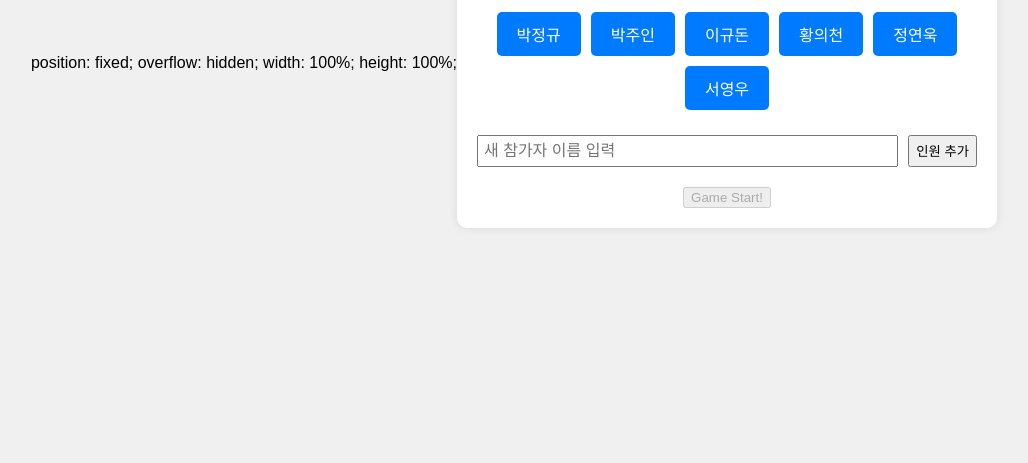
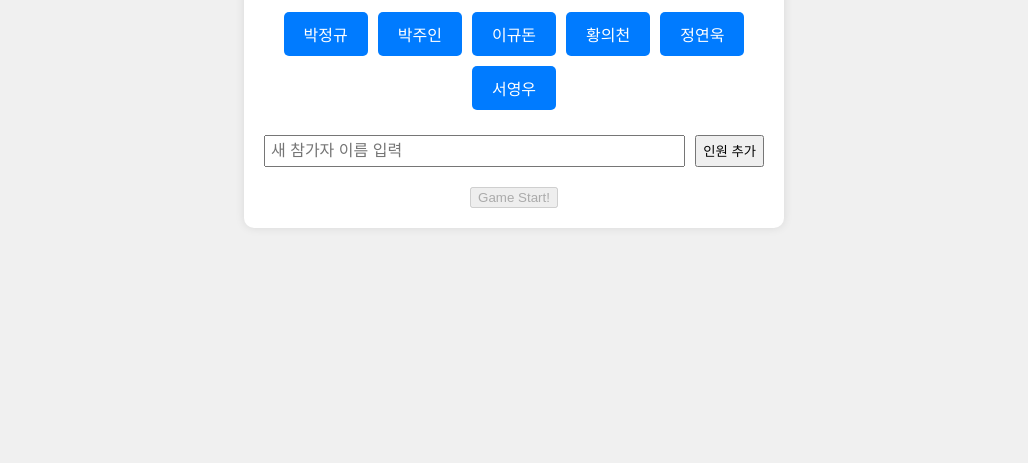
Before and after one commit to Yeongwoo7241/reaction, a plain HTML site: page index.html in a window 1280 px wide. Shown: the part 337-800 px from the top of the page, without its empty margins (126-1154 px from the left). Drawn offline with Linux system fonts and the light colour scheme.

Commit message:
Update index.html

```diff
--- a/index.html
+++ b/index.html
@@ -7,10 +7,6 @@
     <link rel="stylesheet" href="styles.css">
 </head>
 <body>
-    position: fixed;
-    overflow: hidden;
-    width: 100%;
-    height: 100%;
     <!-- 첫 번째 페이지: 참여자 선택 -->
     <div class="container" id="page1">
         <h1>오늘의 참여자를 선택하세요</h1>
```
